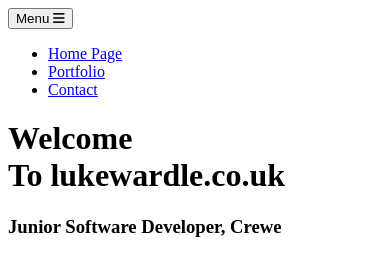
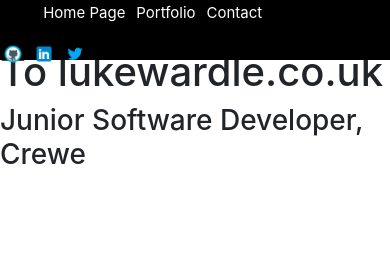
Before and after one commit to LukeWardle/Personal-Portfolio, a plain HTML site: page index.html in a window 390 px wide. Drawn offline with nearby package versions, Linux system fonts and the light colour scheme.

Commit message:
navbar complete including different screen sizes

```diff
--- a/CSS/styles.css
+++ b/CSS/styles.css
@@ -7,3 +7,101 @@
 html {
     width: 100%;
 }
+
+body {
+    margin: 0;
+    padding: 0;
+}
+
+nav {
+    position: fixed;
+    box-sizing: border-box;
+    top: 0;
+    width: 100%;
+    height: 100px;
+    display: flex;
+    justify-content: space-between;
+    align-items: center;
+    background-color: black;
+}
+
+nav .menu {
+    display: block;
+}
+
+nav .menu li {
+    display: inline-block;
+    font-size: 25px;
+}
+
+nav .menu li a {
+    color: white;
+    text-decoration: none;
+    justify-content: space-between;
+    padding: 2rem;
+}
+
+nav .menu li a:hover {
+    font-size: 30px;
+}
+
+nav .social {
+    display: block;
+    padding-right: 20px;
+}
+
+nav .social a {
+    padding: 1rem;
+}
+
+nav .social img:hover {
+    transform: scale(1.2);
+}
+
+/* Media query for screens smaller than 768px */
+@media screen and (max-width: 767px) {
+    nav {
+      height: 60px;
+    }
+
+    nav .menu li {
+      font-size: 15px;
+    }
+
+    nav .menu li a {
+      padding: 0.2rem;
+    }
+
+    nav .social a {
+      padding: 0.2rem;
+    }
+
+    nav .social img {
+        width: 20px;
+        height: 20px;
+    }
+
+    nav .menu li a:hover {
+        font-size: 20px;
+    }
+
+}
+
+  /* Media query for screens between 768px and 1024px */
+@media screen and (min-width: 768px) and (max-width: 1024px) {
+    nav {
+      height: 80px;
+    }
+
+    nav .menu li {
+      font-size: 25px;
+    }
+
+    nav .menu li a {
+      padding: 0.5rem;
+    }
+
+    nav .social a {
+      padding: 1rem;
+    }
+}
--- a/index.html
+++ b/index.html
@@ -4,25 +4,28 @@
     <meta charset="UTF-8">
     <meta http-equiv="X-UA-Compatible" content="IE=edge">
     <meta name="viewport" content="width=device-width, initial-scale=1.0">
-    <link rel="stylesheet" href="../Personal Portfolio/CSS/styles.css">
-    <script src="https://kit.fontawesome.com/7fec11d121.js" crossorigin="anonymous"></script>
+    <link rel="stylesheet" href="./CSS/styles.css">
+    <link rel="stylesheet" href="path/to/bootstrap.css">
     <title>Home Page</title>
 </head>
 <body>
-    <!--Navigation header section-->
-    <nav class="Navbar">
-        <div class="navbar-container">
-            <button class="menu-btn">
-                Menu
-                <i class="fa-solid fa-bars" style="color: #0f0f10;"></i>
-            </button>
-            <ul class="menu">
-                <li><a href="#">Home Page</a></li>
-                <li><a href="#">Portfolio</a></li>
-                <li><a href="#">Contact</a></li>
-            </ul>
+    <nav>
+        <ul class="menu">
+            <li><a href="#">Home Page</a></li>
+            <li><a href="#">Portfolio</a></li>
+            <li><a href="#">Contact</a></li>
+        </ul>
+        <div class="social">
+            <a href="#" target="_blank" id="github">
+                <img src="./Images/icons8-github-48.png" alt="Github" />
+            </a>
+            <a href="#" target="_blank" id="linkedin">
+                <img src="./Images/icons8-linkedin-48.png" alt="Linkedin" />
+            </a>
+            <a href="#" target="_blank" id="twitter">
+                <img src="./Images/icons8-twitter-48.png" alt="Twitter" />
+            </a>
         </div>
-
     </nav>
 
     <!-- Title banner section -->
```
Also changed, not shown: Images/icons8-github-48.png (added), Images/icons8-github-96.png (added), Images/icons8-linkedin-48.png (added), Images/icons8-linkedin-96.png (added), Images/icons8-twitter-48.png (added), Images/icons8-twitter-96.png (added).
